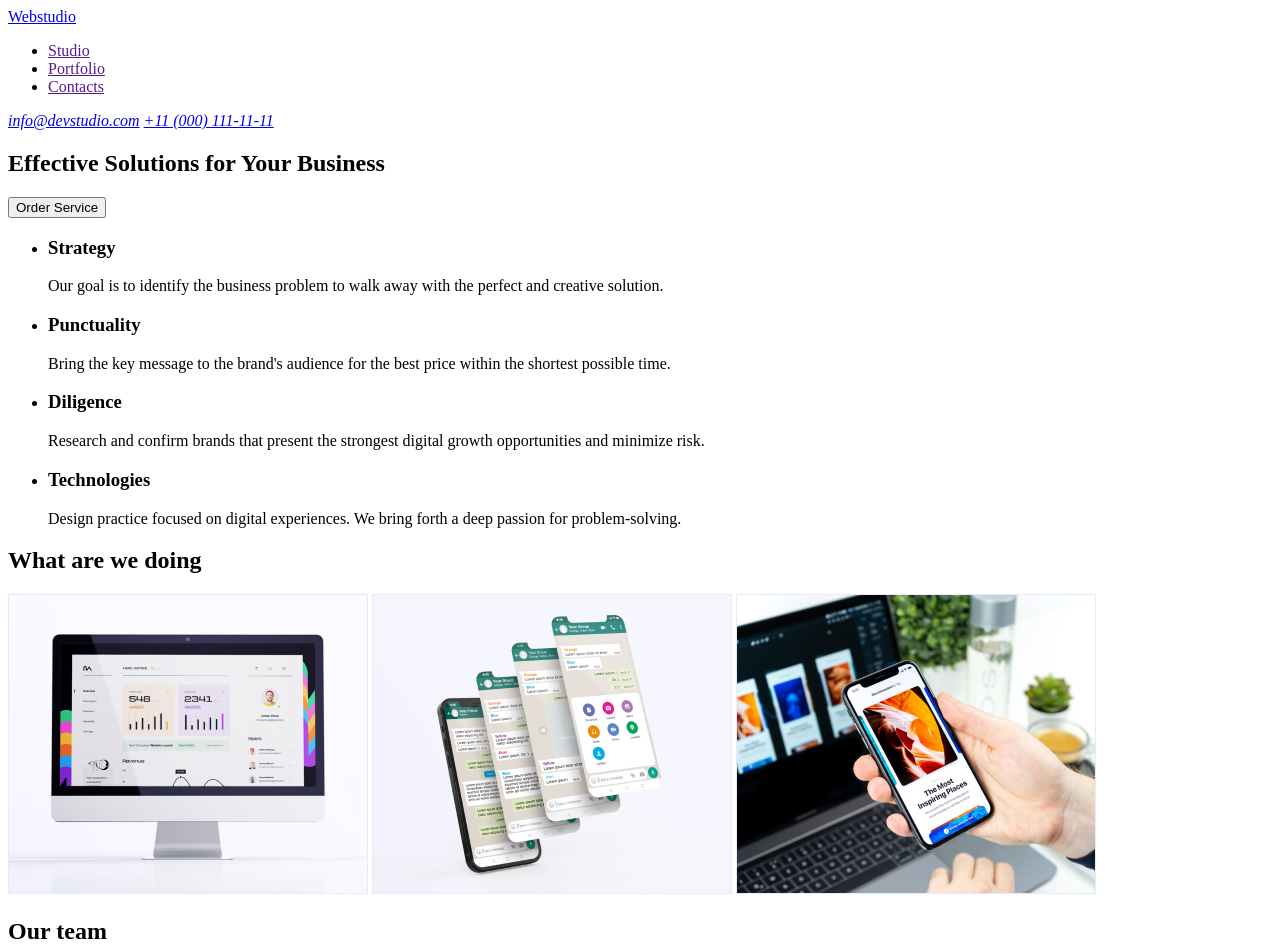
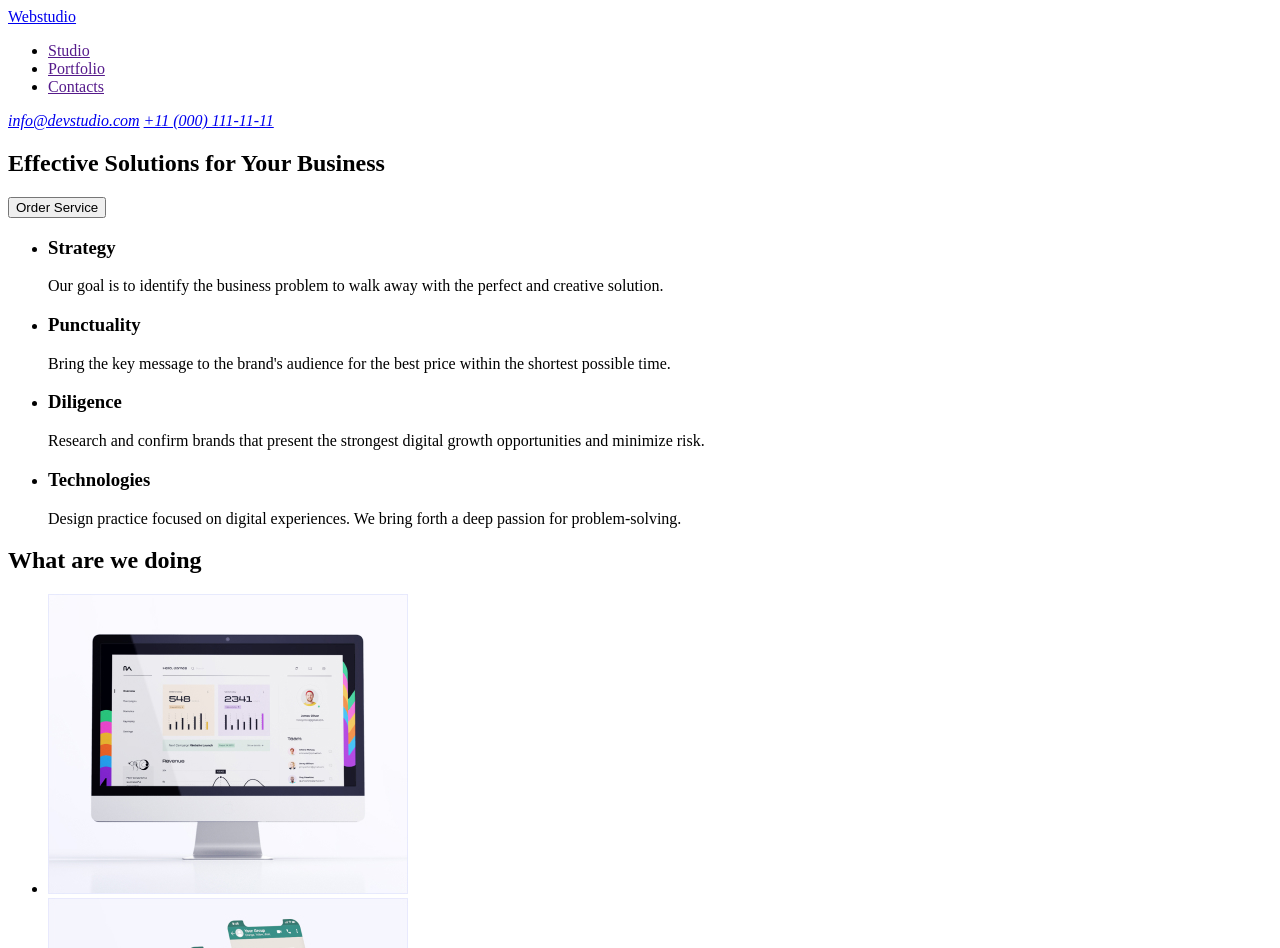
Before and after one commit to Alexander-sevtsov/goit-markup-hw-01, a plain HTML site: page index.html in a window 1280 px wide. Shown: the top 948 px of the page. Drawn offline with Linux system fonts and the light colour scheme.

Commit message:
I hope it is the last one

```diff
--- a/index.html
+++ b/index.html
@@ -9,8 +9,8 @@
   <body>
     <!-- Header section -->
     <header>
-      <a href="./index.html"> Webstudio</a>
       <nav>
+        <a href="./index.html"> Webstudio</a>
         <ul>
           <li>
             <a href="">Studio</a>
@@ -71,13 +71,15 @@
       <!-- Gallery section -->
       <section>
         <h2>What are we doing</h2>
-        <img src="./images/Gallery/img-1.jpg" alt="example1" width="360" height="300" />
-        <img src="./images/Gallery/img-2.jpg" alt="example2" width="360" height="300" />
-        <img src="./images/Gallery/img-3.jpg" alt="example3" width="360" height="300" />
+        <ul>
+          <li><img src="./images/Gallery/img-1.jpg" alt="example1" width="360" height="300" /></li>
+          <li><img src="./images/Gallery/img-2.jpg" alt="example2" width="360" height="300" /></li>
+          <li><img src="./images/Gallery/img-3.jpg" alt="example3" width="360" height="300" /></li>
+        </ul>
       </section>
       <!-- Team section -->
       <section>
-        <h2>Our team</h2>
+        <h2>Our Team</h2>
         <ul>
           <li>
             <img
@@ -124,7 +126,7 @@
     </main>
     <!-- Footer section -->
     <footer>
-      <a href="Webstudio">Webstudio</a>
+      <a href="./index.html">Webstudio</a>
       <p
         >Increase the flow of customers and sales for your business with digital marketing & growth
         solutions.</p
```
